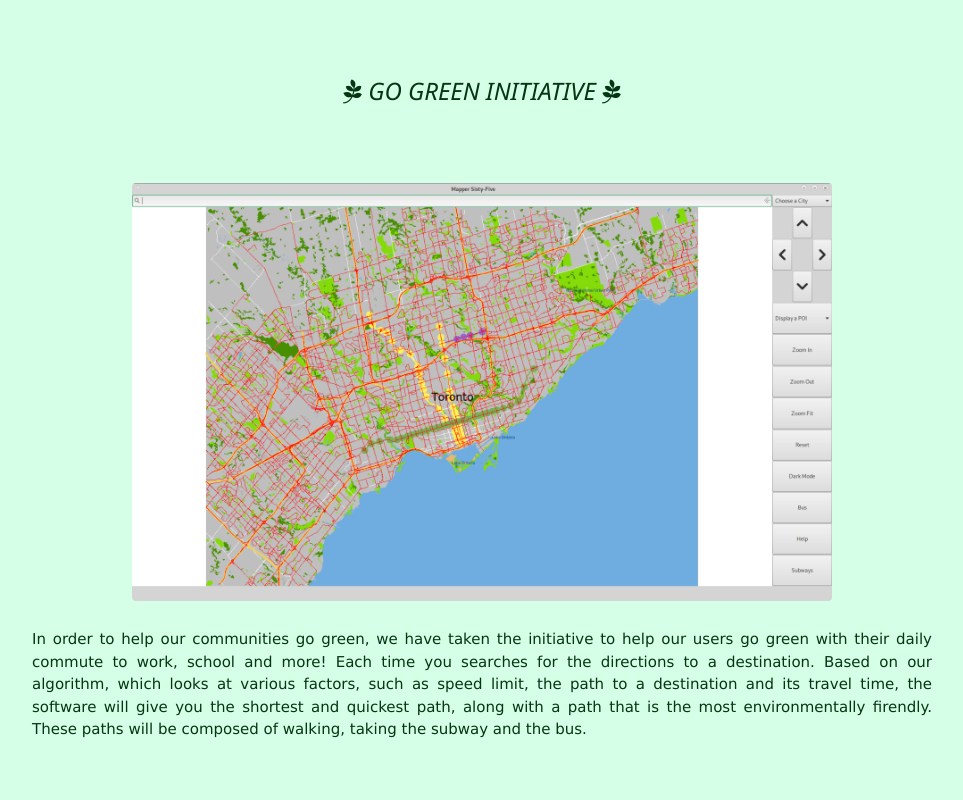
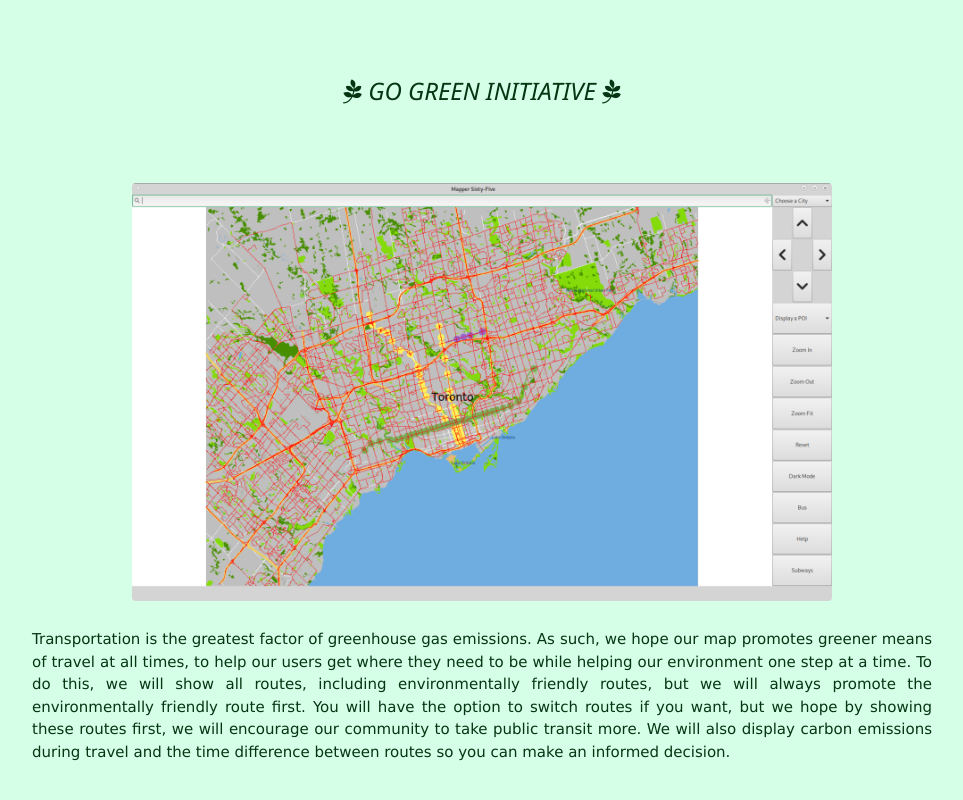
Before and after one commit to PrarthonaPaul/Mapper_Instructions, a plain HTML site: page index.html in a window 1280 px wide. Shown: the part 6948-7748 px from the top of the page, without its empty margins (158-1121 px from the left). Drawn offline with nearby package versions, Linux system fonts and the light colour scheme.

Commit message:
added new text for Go green

```diff
--- a/index.html
+++ b/index.html
@@ -237,10 +237,14 @@
 
       <!-- Hide this text on small devices -->
       <div class=" m6 w3-hide-small w3-padding-large">
-        <p>In order to help our communities go green, we have taken the initiative to help our users go green with their daily commute to work, school and more! Each time you
-          searches for the directions to a destination. Based on our algorithm, which looks at various factors, such as speed limit, the path to a destination and its travel time,
-          the software will give you the shortest and quickest path, along with a path that is the most environmentally firendly. These paths will be composed of walking, taking the
-          subway and the bus.
+        <p>
+          Transportation is the greatest factor of greenhouse gas emissions. As such, we hope our map promotes
+          greener means of travel at all times, to help our users get where they need to be while helping our
+          environment one step at a time. To do this, we will show all routes, including environmentally friendly
+          routes, but we will always promote the environmentally friendly route first. You will have the option to
+          switch routes if you want, but we hope by showing these routes first, we will encourage our community to
+          take public transit more. We will also display carbon emissions during travel and the time difference
+          between routes so you can make an informed decision.
         </p>
       </div>
     </div>
```
